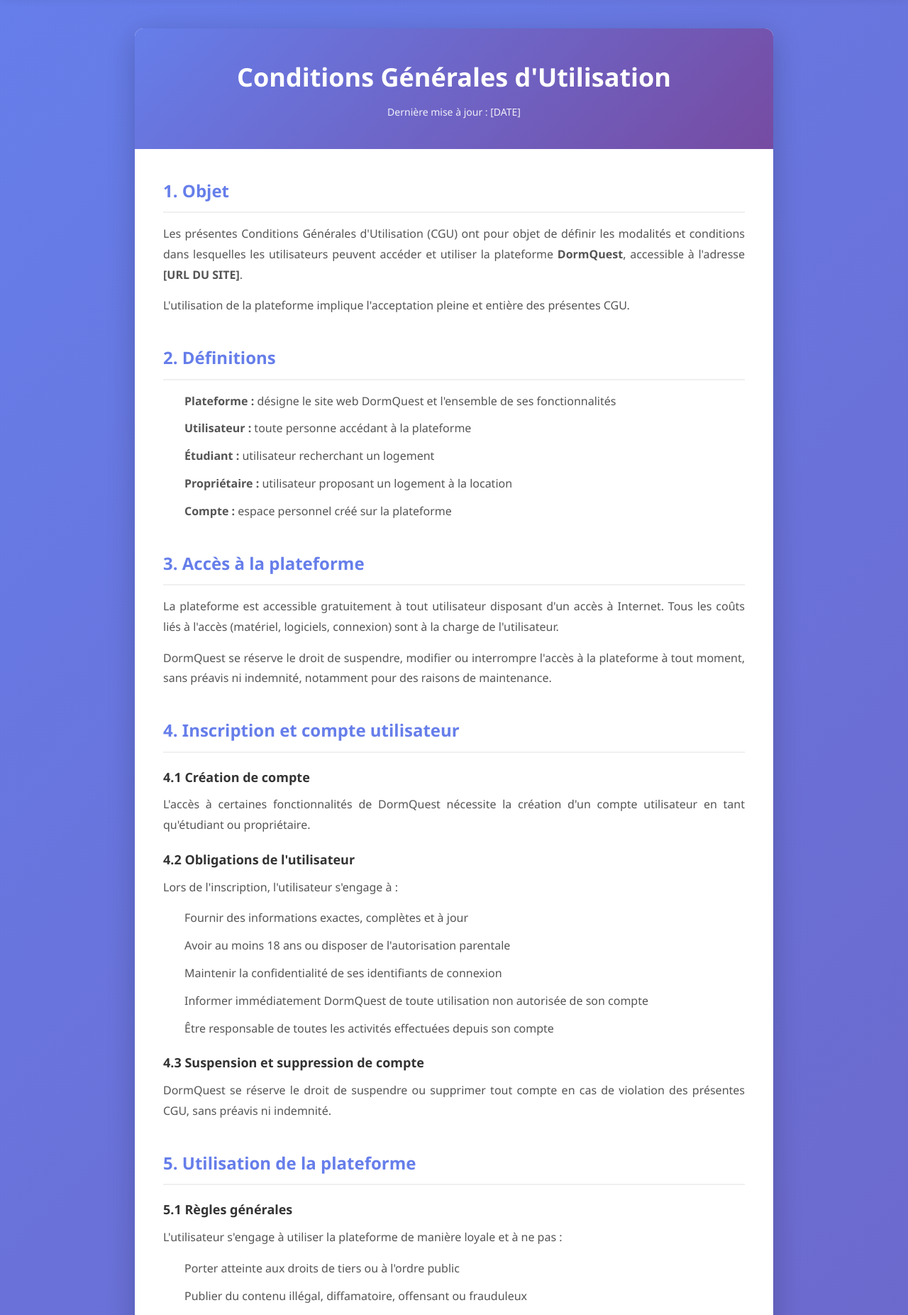
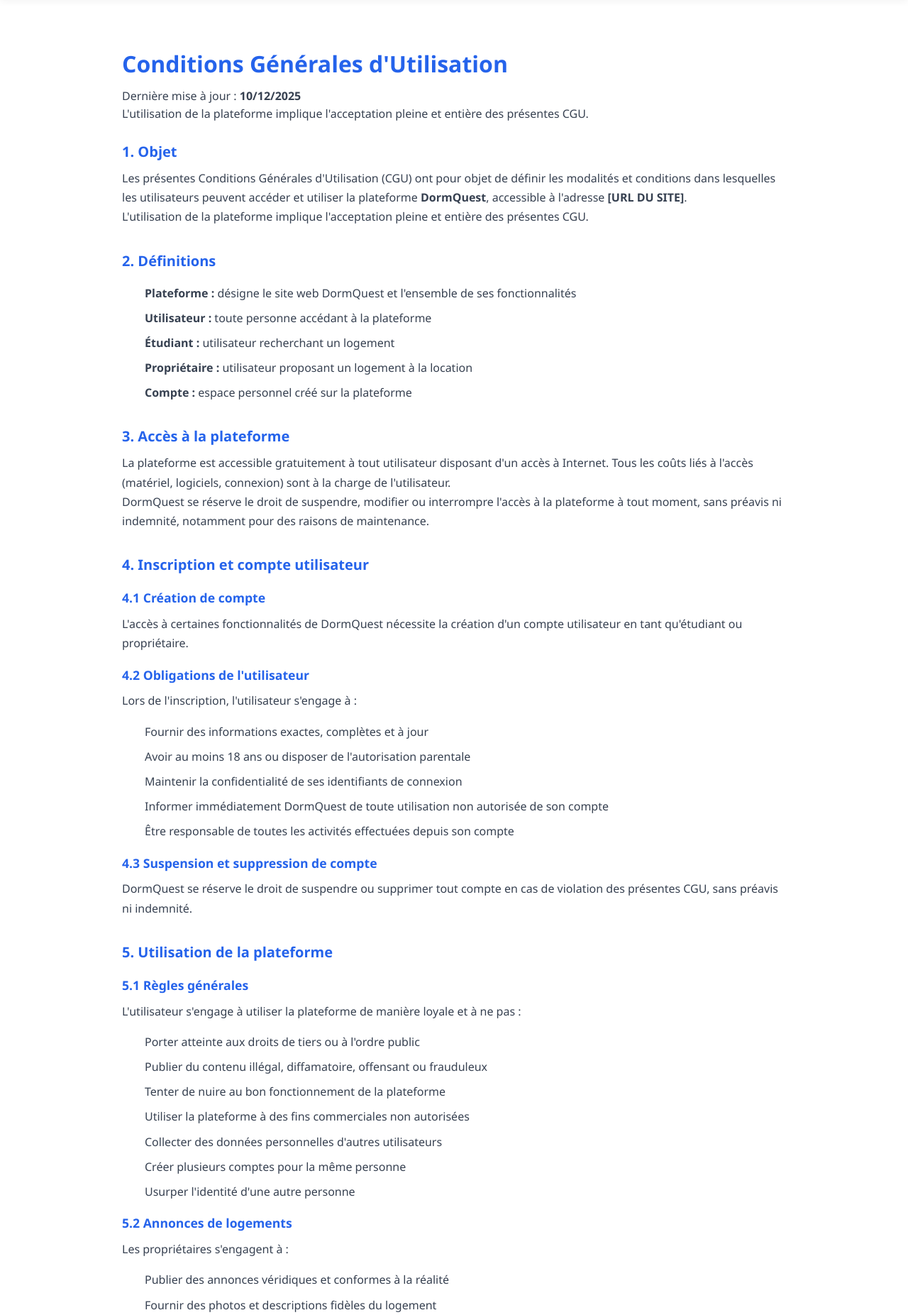
Before and after one commit to perazaf1/dormquestV2, a PHP site: page /dormquest/CGU.php in a window 1280 px wide. Shown: the part 82-1935 px from the top of the page at 71% size. Run offline with PHP 8.4, Linux system fonts and the light colour scheme.

Commit message:
changement CGU & footer

```diff
--- a/CGU.php
+++ b/CGU.php
@@ -16,32 +16,134 @@
     <title>CGU - DormQuest</title>
     <link rel="shortcut icon" href="img/favicon.ico" type="image/x-icon">
     <link rel="stylesheet" href="css/style.css">
+    <style>
+    .legal {
+        padding: 4rem 0;
+        background: var(--color-white);
+        color: var(--color-text);
+    }
+    .legal__container {
+        max-width: 1000px;
+        margin: 0 auto;
+        padding: 0 2rem;
+    }
+    .legal__title {
+        font-size: 2rem;
+        color: var(--color-primary);
+        font-weight: 700;
+        margin-bottom: 0.5rem;
+    }
+    .legal__intro {
+        color: var(--color-gray-dark);
+        margin-bottom: 1.5rem;
+    }
+    .legal__section {
+        margin-bottom: 2rem;
+    }
+    .legal__section-title {
+        font-size: 1.25rem;
+        color: var(--color-primary);
+        margin-bottom: 0.5rem;
+        font-weight: 700;
+    }
+    .legal__section-subtitle {
+        font-size: 1.1rem;
+        color: var(--color-primary);
+        margin: 1rem 0 0.5rem 0;
+        font-weight: 600;
+    }
+    .legal__text {
+        color: var(--color-gray-dark);
+        line-height: 1.7;
+        margin-bottom: 1rem;
+    }
+    .legal__text ul {
+        margin: 1rem 0;
+        padding-left: 2rem;
+    }
+    .legal__text li {
+        margin-bottom: 0.5rem;
+        line-height: 1.7;
+    }
+    .legal__text a {
+        color: var(--color-primary);
+        text-decoration: none;
+        border-bottom: 1px solid rgba(102, 126, 234, 0.3);
+        transition: border-color 0.2s;
+    }
+    .legal__text a:hover {
+        border-bottom-color: var(--color-primary);
+    }
+    .contact-info {
+        background: #f8f9fa;
+        padding: 1.5rem;
+        border-radius: 8px;
+        border-left: 4px solid var(--color-primary);
+    }
+    .contact-info p {
+        margin: 0.5rem 0;
+        color: var(--color-gray-dark);
+    }
+    .cgu-acceptance {
+        background: #fff9e6;
+        border: 2px solid #ffd700;
+        border-radius: 8px;
+        padding: 1.5rem;
+        margin-top: 2rem;
+    }
+    .cgu-acceptance p {
+        margin: 0;
+        color: var(--color-text);
+        font-weight: 500;
+    }
+    .legal__actions {
+        margin-top: 2rem;
+        display:flex;
+        gap: 0.5rem;
+        flex-wrap:wrap;
+    }
+    .btn--ghost {
+        background: transparent;
+        color: var(--color-primary);
+        border:1px solid rgba(0,0,0,0.06);
+        padding: 0.6rem 1rem;
+        border-radius: 8px;
+        text-decoration:none;
+        display:inline-block;
+    }
+    .legal__small {
+        color: var(--color-gray);
+        font-size: 0.95rem;
+    }
+    @media (max-width:768px) {
+        .legal__container { padding: 0 1rem; }
+        .legal__title { font-size: 1.6rem; }
+        .legal__section-title { font-size: 1.1rem; }
+    }
+    </style>
 </head>
 <body>
     <?php include 'includes/header.php'; ?>
 
-    <main class="cgu-container">
-    <div class="cgu-wrapper">
-        <div class="cgu-header">
-            <h1>Conditions Générales d'Utilisation</h1>
-            <p class="update-date">Dernière mise à jour : [DATE]</p>
-        </div>
+    <main class="legal" id="cgu">
+        <div class="legal__container">
+            <h1 class="legal__title">Conditions Générales d'Utilisation</h1>
+            <p class="legal__intro">Dernière mise à jour : <strong>10/12/2025</strong><br>
+            L'utilisation de la plateforme implique l'acceptation pleine et entière des présentes CGU.</p>
 
-        <div class="cgu-content">
-            <section class="cgu-section">
-                <h2>1. Objet</h2>
-                <p>
-                    Les présentes Conditions Générales d'Utilisation (CGU) ont pour objet de définir les modalités
+            <section id="objet" class="legal__section">
+                <h2 class="legal__section-title">1. Objet</h2>
+                <div class="legal__text">
+                    <p>Les présentes Conditions Générales d'Utilisation (CGU) ont pour objet de définir les modalités
                     et conditions dans lesquelles les utilisateurs peuvent accéder et utiliser la plateforme
-                    <strong>DormQuest</strong>, accessible à l'adresse <strong>[URL DU SITE]</strong>.
-                </p>
-                <p>
-                    L'utilisation de la plateforme implique l'acceptation pleine et entière des présentes CGU.
-                </p>
+                    <strong>DormQuest</strong>, accessible à l'adresse <strong>[URL DU SITE]</strong>.</p>
+                    <p>L'utilisation de la plateforme implique l'acceptation pleine et entière des présentes CGU.</p>
+                </div>
             </section>
 
-            <section class="cgu-section">
-                <h2>2. Définitions</h2>
+            <section id="definitions" class="legal__section">
+                <h2 class="legal__section-title">2. Définitions</h2>
+                <div class="legal__text">
                 <ul>
                     <li><strong>Plateforme :</strong> désigne le site web DormQuest et l'ensemble de ses fonctionnalités</li>
                     <li><strong>Utilisateur :</strong> toute personne accédant à la plateforme</li>
@@ -49,29 +151,27 @@
                     <li><strong>Propriétaire :</strong> utilisateur proposant un logement à la location</li>
                     <li><strong>Compte :</strong> espace personnel créé sur la plateforme</li>
                 </ul>
+                </div>
             </section>
 
-            <section class="cgu-section">
-                <h2>3. Accès à la plateforme</h2>
-                <p>
-                    La plateforme est accessible gratuitement à tout utilisateur disposant d'un accès à Internet.
-                    Tous les coûts liés à l'accès (matériel, logiciels, connexion) sont à la charge de l'utilisateur.
-                </p>
-                <p>
-                    DormQuest se réserve le droit de suspendre, modifier ou interrompre l'accès à la plateforme
-                    à tout moment, sans préavis ni indemnité, notamment pour des raisons de maintenance.
-                </p>
+            <section id="acces" class="legal__section">
+                <h2 class="legal__section-title">3. Accès à la plateforme</h2>
+                <div class="legal__text">
+                    <p>La plateforme est accessible gratuitement à tout utilisateur disposant d'un accès à Internet.
+                    Tous les coûts liés à l'accès (matériel, logiciels, connexion) sont à la charge de l'utilisateur.</p>
+                    <p>DormQuest se réserve le droit de suspendre, modifier ou interrompre l'accès à la plateforme
+                    à tout moment, sans préavis ni indemnité, notamment pour des raisons de maintenance.</p>
+                </div>
             </section>
 
-            <section class="cgu-section">
-                <h2>4. Inscription et compte utilisateur</h2>
-                <h3>4.1 Création de compte</h3>
-                <p>
-                    L'accès à certaines fonctionnalités de DormQuest nécessite la création d'un compte utilisateur
-                    en tant qu'étudiant ou propriétaire.
-                </p>
+            <section id="inscription" class="legal__section">
+                <h2 class="legal__section-title">4. Inscription et compte utilisateur</h2>
+                <div class="legal__text">
+                <h3 class="legal__section-subtitle">4.1 Création de compte</h3>
+                <p>L'accès à certaines fonctionnalités de DormQuest nécessite la création d'un compte utilisateur
+                en tant qu'étudiant ou propriétaire.</p>
 
-                <h3>4.2 Obligations de l'utilisateur</h3>
+                <h3 class="legal__section-subtitle">4.2 Obligations de l'utilisateur</h3>
                 <p>Lors de l'inscription, l'utilisateur s'engage à :</p>
                 <ul>
                     <li>Fournir des informations exactes, complètes et à jour</li>
@@ -81,16 +181,16 @@
                     <li>Être responsable de toutes les activités effectuées depuis son compte</li>
                 </ul>
 
-                <h3>4.3 Suspension et suppression de compte</h3>
-                <p>
-                    DormQuest se réserve le droit de suspendre ou supprimer tout compte en cas de
-                    violation des présentes CGU, sans préavis ni indemnité.
-                </p>
+                <h3 class="legal__section-subtitle">4.3 Suspension et suppression de compte</h3>
+                <p>DormQuest se réserve le droit de suspendre ou supprimer tout compte en cas de
+                violation des présentes CGU, sans préavis ni indemnité.</p>
+                </div>
             </section>
 
-            <section class="cgu-section">
-                <h2>5. Utilisation de la plateforme</h2>
-                <h3>5.1 Règles générales</h3>
+            <section id="utilisation" class="legal__section">
+                <h2 class="legal__section-title">5. Utilisation de la plateforme</h2>
+                <div class="legal__text">
+                <h3 class="legal__section-subtitle">5.1 Règles générales</h3>
                 <p>L'utilisateur s'engage à utiliser la plateforme de manière loyale et à ne pas :</p>
                 <ul>
                     <li>Porter atteinte aux droits de tiers ou à l'ordre public</li>
@@ -102,7 +202,7 @@
                     <li>Usurper l'identité d'une autre personne</li>
                 </ul>
 
-                <h3>5.2 Annonces de logements</h3>
+                <h3 class="legal__section-subtitle">5.2 Annonces de logements</h3>
                 <p>Les propriétaires s'engagent à :</p>
                 <ul>
                     <li>Publier des annonces véridiques et conformes à la réalité</li>
@@ -112,93 +212,75 @@
                     <li>Ne pas discriminer les candidats locataires</li>
                 </ul>
 
-                <h3>5.3 Recherche de logement</h3>
+                <h3 class="legal__section-subtitle">5.3 Recherche de logement</h3>
                 <p>Les étudiants s'engagent à :</p>
                 <ul>
                     <li>Fournir des informations exactes lors des demandes</li>
                     <li>Respecter les propriétaires et les biens visités</li>
                     <li>Honorer les rendez-vous pris</li>
                 </ul>
+                </div>
             </section>
 
-            <section class="cgu-section">
-                <h2>6. Contenu utilisateur</h2>
-                <p>
-                    Les utilisateurs peuvent publier du contenu sur DormQuest (annonces, commentaires, photos, etc.).
-                </p>
-                <p>
-                    L'utilisateur garantit qu'il dispose de tous les droits nécessaires sur le contenu qu'il publie
-                    et que ce contenu ne viole aucun droit de tiers (propriété intellectuelle, droit à l'image, etc.).
-                </p>
-                <p>
-                    En publiant du contenu, l'utilisateur accorde à DormQuest une licence non exclusive d'utilisation,
-                    de reproduction et de représentation de ce contenu dans le cadre du fonctionnement de la plateforme.
-                </p>
-                <p>
-                    DormQuest se réserve le droit de modérer, supprimer ou refuser tout contenu qui ne respecterait pas
-                    les présentes CGU ou la législation en vigueur, sans préavis.
-                </p>
+            <section id="contenu" class="legal__section">
+                <h2 class="legal__section-title">6. Contenu utilisateur</h2>
+                <div class="legal__text">
+                    <p>Les utilisateurs peuvent publier du contenu sur DormQuest (annonces, commentaires, photos, etc.).</p>
+                    <p>L'utilisateur garantit qu'il dispose de tous les droits nécessaires sur le contenu qu'il publie
+                    et que ce contenu ne viole aucun droit de tiers (propriété intellectuelle, droit à l'image, etc.).</p>
+                    <p>En publiant du contenu, l'utilisateur accorde à DormQuest une licence non exclusive d'utilisation,
+                    de reproduction et de représentation de ce contenu dans le cadre du fonctionnement de la plateforme.</p>
+                    <p>DormQuest se réserve le droit de modérer, supprimer ou refuser tout contenu qui ne respecterait pas
+                    les présentes CGU ou la législation en vigueur, sans préavis.</p>
+                </div>
             </section>
 
-            <section class="cgu-section">
-                <h2>7. Rôle de DormQuest</h2>
-                <p>
-                    DormQuest est une plateforme de mise en relation entre étudiants et propriétaires.
-                    Elle n'est pas partie aux contrats de location conclus entre les utilisateurs.
-                </p>
-                <p>
-                    DormQuest ne garantit pas :
-                </p>
+            <section id="role" class="legal__section">
+                <h2 class="legal__section-title">7. Rôle de DormQuest</h2>
+                <div class="legal__text">
+                    <p>DormQuest est une plateforme de mise en relation entre étudiants et propriétaires.
+                    Elle n'est pas partie aux contrats de location conclus entre les utilisateurs.</p>
+                    <p>DormQuest ne garantit pas :</p>
                 <ul>
                     <li>La véracité des informations publiées par les utilisateurs</li>
                     <li>La disponibilité effective des logements</li>
                     <li>La solvabilité des étudiants</li>
                     <li>La conclusion effective d'un contrat de location</li>
                 </ul>
-                <p>
-                    Il appartient aux utilisateurs de vérifier les informations et de prendre toutes les précautions
-                    nécessaires avant de conclure une transaction.
-                </p>
+                <p>Il appartient aux utilisateurs de vérifier les informations et de prendre toutes les précautions
+                nécessaires avant de conclure une transaction.</p>
+                </div>
             </section>
 
-            <section class="cgu-section">
-                <h2>8. Propriété intellectuelle</h2>
-                <p>
-                    Tous les éléments de la plateforme (textes, images, logos, structure, charte graphique,
-                    code source, etc.) sont protégés par le droit d'auteur et appartiennent à DormQuest ou à ses partenaires.
-                </p>
-                <p>
-                    Toute reproduction, distribution, modification ou exploitation sans autorisation expresse est interdite
-                    et peut faire l'objet de poursuites judiciaires.
-                </p>
-                <p>
-                    Les marques, logos et signes distinctifs figurant sur la plateforme sont des marques déposées.
-                    Toute reproduction non autorisée constitue une contrefaçon.
-                </p>
+            <section id="propriete" class="legal__section">
+                <h2 class="legal__section-title">8. Propriété intellectuelle</h2>
+                <div class="legal__text">
+                    <p>Tous les éléments de la plateforme (textes, images, logos, structure, charte graphique,
+                    code source, etc.) sont protégés par le droit d'auteur et appartiennent à DormQuest ou à ses partenaires.</p>
+                    <p>Toute reproduction, distribution, modification ou exploitation sans autorisation expresse est interdite
+                    et peut faire l'objet de poursuites judiciaires.</p>
+                    <p>Les marques, logos et signes distinctifs figurant sur la plateforme sont des marques déposées.
+                    Toute reproduction non autorisée constitue une contrefaçon.</p>
+                </div>
             </section>
 
-            <section class="cgu-section">
-                <h2>9. Données personnelles</h2>
-                <p>
-                    Le traitement des données personnelles est effectué conformément au Règlement Général sur la
-                    Protection des Données (RGPD) et à notre Politique de Confidentialité.
-                </p>
-                <p>
-                    Les données collectées sont nécessaires au fonctionnement de la plateforme et à la mise en relation
-                    entre étudiants et propriétaires.
-                </p>
-                <p>
-                    Les utilisateurs disposent d'un droit d'accès, de rectification, de suppression, d'opposition
-                    et de portabilité concernant leurs données personnelles.
-                </p>
-                <p>
-                    Pour exercer ces droits, contactez-nous à : <strong>contact@dormquest.com</strong>
-                </p>
+            <section id="donnees" class="legal__section">
+                <h2 class="legal__section-title">9. Données personnelles</h2>
+                <div class="legal__text">
+                    <p>Le traitement des données personnelles est effectué conformément au Règlement Général sur la
+                    Protection des Données (RGPD) et à notre Politique de Confidentialité.</p>
+                    <p>Les données collectées sont nécessaires au fonctionnement de la plateforme et à la mise en relation
+                    entre étudiants et propriétaires.</p>
+                    <p>Les utilisateurs disposent d'un droit d'accès, de rectification, de suppression, d'opposition
+                    et de portabilité concernant leurs données personnelles.</p>
+                    <p>Pour exercer ces droits, contactez-nous à : <a href="mailto:contact@dormquest.com">contact@dormquest.com</a></p>
+                </div>
             </section>
 
-            <section class="cgu-section">
-                <h2>10. Responsabilité</h2>
-                <h3>10.1 Limitation de responsabilité</h3>
+            <section id="responsabilite" class="legal__section">
+                <h2 class="legal__section-title">10. Responsabilité</h2>
+                <div class="legal__text">
+                <h3 class="legal__section-subtitle">10.1 Limitation de responsabilité</h3>
                 <p>DormQuest ne saurait être tenu responsable :</p>
                 <ul>
                     <li>Des dommages directs ou indirects résultant de l'utilisation de la plateforme</li>
--- a/includes/footer.php
+++ b/includes/footer.php
@@ -7,7 +7,6 @@
                 <h3 class="footer-title">DormQuest</h3>
                 <p class="footer-description">
                     La plateforme de référence pour trouver le logement étudiant parfait.
-                    Connectez-vous avec des propriétaires de confiance et trouvez votre prochain chez-vous.
                 </p>
                 <div class="footer-social">
                     <a href="#" class="social-link" aria-label="Facebook">
@@ -59,8 +58,7 @@
                 <ul class="footer-links">
                     <li><a href="CGU.php" class="footer-link">Conditions générales d'utilisation</a></li>
                     <li><a href="mentions-legales.php" class="footer-link">Mentions légales</a></li>
-                    <li><a href="#" class="footer-link">Politique de confidentialité</a></li>
-                    <li><a href="#" class="footer-link">Aide & FAQ</a></li>
+                    <li><a href="index.php #faq" class="footer-link">Aide & FAQ</a></li>
                 </ul>
             </div>
 
@@ -85,7 +83,7 @@
                         <svg width="18" height="18" viewBox="0 0 20 20" fill="currentColor">
                             <path fill-rule="evenodd" d="M5.05 4.05a7 7 0 119.9 9.9L10 18.9l-4.95-4.95a7 7 0 010-9.9zM10 11a2 2 0 100-4 2 2 0 000 4z" clip-rule="evenodd"/>
                         </svg>
-                        <span>Paris, France</span>
+                        <span>Issy-Les-Moulineaux, France</span>
                     </li>
                 </ul>
             </div>
```
